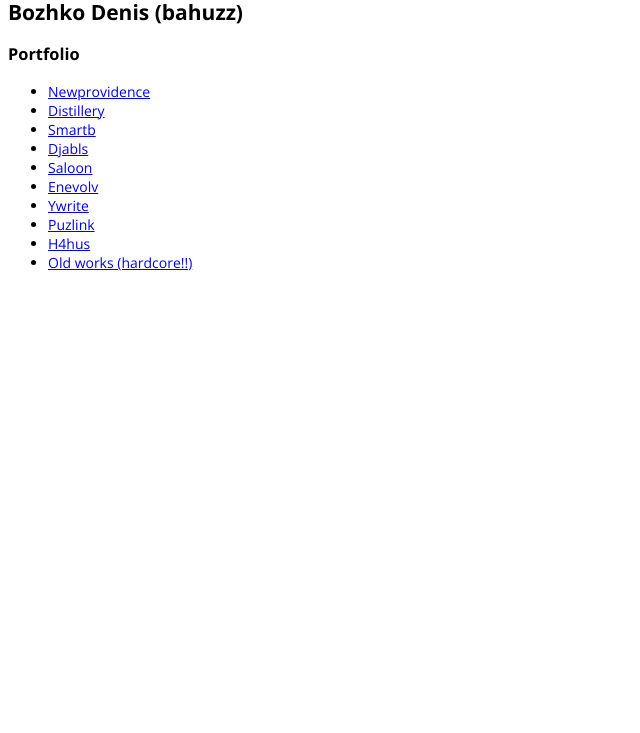
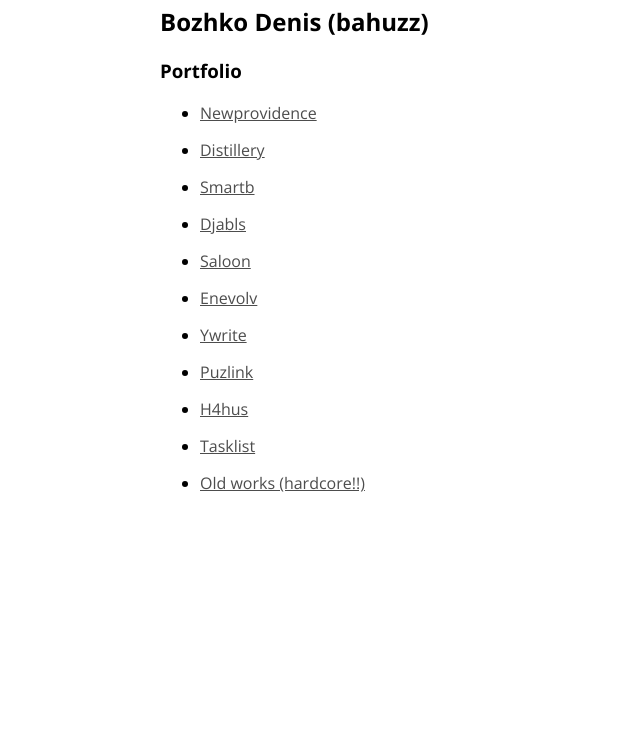
Before and after one commit to bahuzz/bahuzz.github.io, a website: page index.html in a window 1280 px wide. Shown: the part 67-800 px from the top of the page, without its empty margins (0-640 px from the left). Drawn offline with nearby package versions, Linux system fonts and the light colour scheme.

Commit message:
index styling

```diff
--- a/index.html
+++ b/index.html
@@ -5,25 +5,37 @@
 	<style>
 		body {
 			font-family: 'Open Sans', sans-serif;
-			font-size: 14px;
+		}
+		.container {
+			max-width: 960px;
+			margin: auto;
+		}
+		li {
+			margin-bottom: 15px;
+		}
+		a {
+			color: #4d4d4d;
 		}
 	</style>
 </head>
 <body>
-	<h1>Frontend developer</h1>
+	<div class="container">
+		<h1>Frontend developer</h1>
 	<h2>Bozhko Denis (bahuzz)</h2>
 	<h3>Portfolio</h3>
 	<ul>
-		<li><a href="https://bahuzz.github.io/newprovidence/">Newprovidence</a></li>
-		<li><a href="https://bahuzz.github.io/distillery-test/">Distillery</a></li>
-		<li><a href="https://github.com/bahuzz/smartb">Smartb</a></li>
-		<li><a href="http://djabls.nl/nl/">Djabls</a></li>
-		<li><a href="http://saloon.my-salon.ua/">Saloon</a></li>
-		<li><a href="http://enevolv.com/">Enevolv</a></li>
-		<li><a href="http://ywrite.com/">Ywrite</a></li>
-		<li><a href="http://puzlink.com/">Puzlink</a></li>
-		<li><a href="http://h4hus.org/">H4hus</a></li>
-		<li><a href="https://www.weblancer.net/users/bahuzz/portfolio/ ">Old works (hardcore!!)</a></li>
+		<li><a target="_blank" href="https://bahuzz.github.io/newprovidence/">Newprovidence</a></li>
+		<li><a target="_blank" href="https://bahuzz.github.io/distillery-test/">Distillery</a></li>
+		<li><a target="_blank" href="https://github.com/bahuzz/smartb">Smartb</a></li>
+		<li><a target="_blank" href="http://djabls.nl/nl/">Djabls</a></li>
+		<li><a target="_blank" href="http://saloon.my-salon.ua/">Saloon</a></li>
+		<li><a target="_blank" href="http://enevolv.com/">Enevolv</a></li>
+		<li><a target="_blank" href="http://ywrite.com/">Ywrite</a></li>
+		<li><a target="_blank" href="http://puzlink.com/">Puzlink</a></li>
+		<li><a target="_blank" href="http://h4hus.org/">H4hus</a></li>
+		<li><a target="_blank" href="https://bahuzz.github.io/tasklist/">Tasklist</a></li>
+		<li><a target="_blank" href="https://www.weblancer.net/users/bahuzz/portfolio/ ">Old works (hardcore!!)</a></li>
 	</ul>
+	</div><!-- container -->
 </body>
 </html>
```
